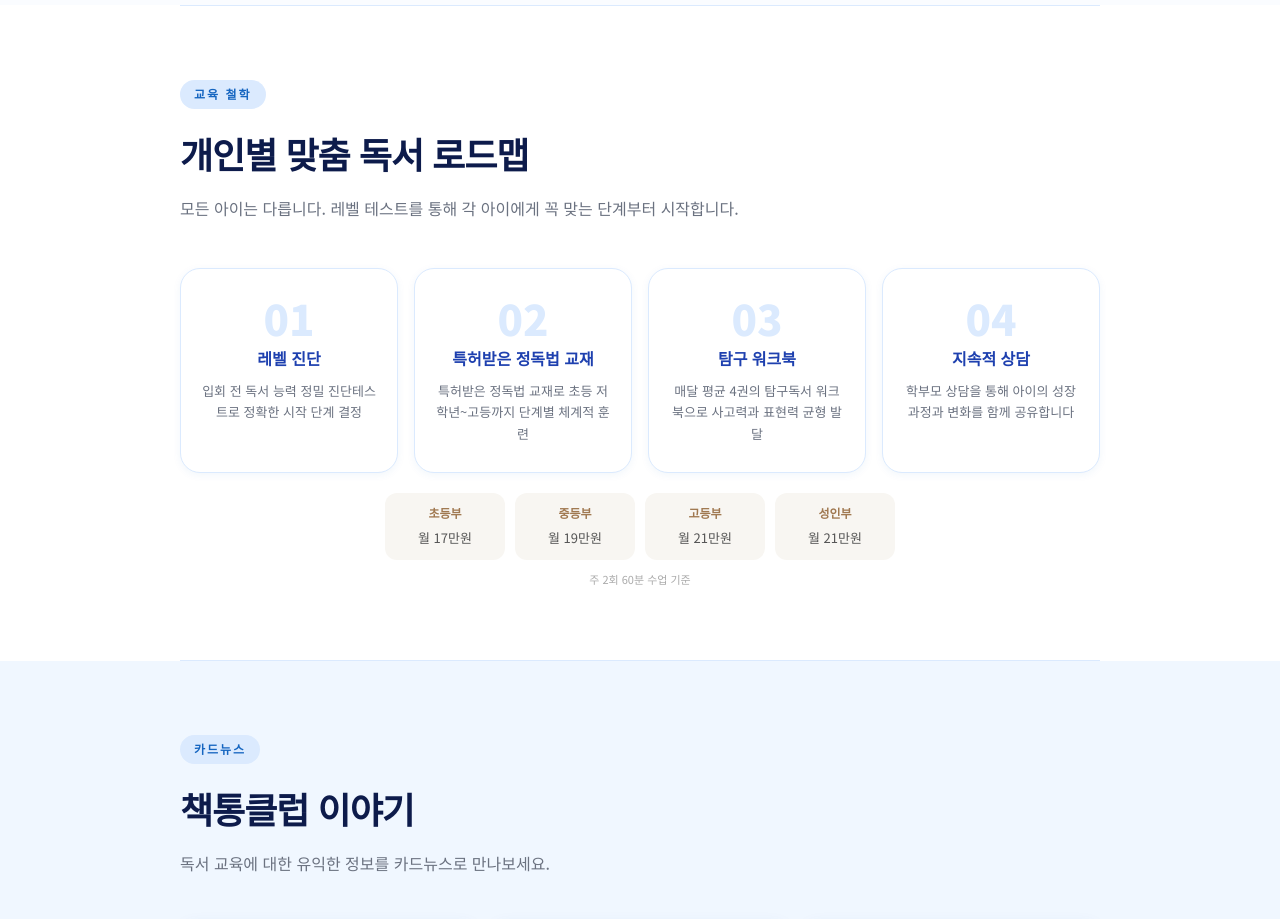
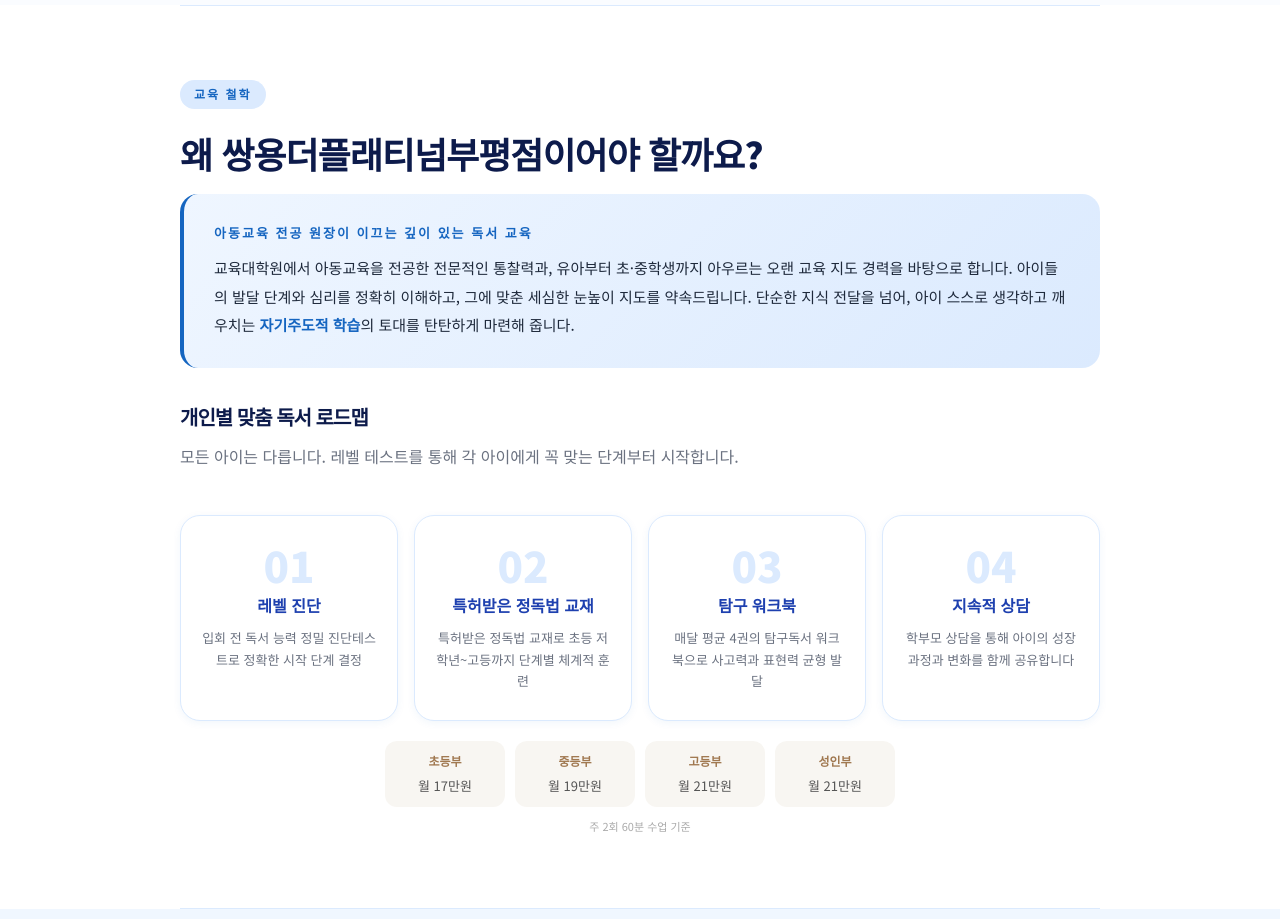
Before and after one commit to seol30838-dev/booktong0680, a plain HTML site: page index.html in a window 1280 px wide. Shown: the part 5100-6019 px from the top of the page. Drawn offline with Linux system fonts and the light colour scheme.

Commit message:
교육철학 섹션 - 원장 전문성 소개 내용 추가

```diff
--- a/index.html
+++ b/index.html
@@ -860,7 +860,12 @@ footer strong { color:#fff; font-size:15px; }
 <section class="sec">
   <div class="sec-inner">
     <div class="sec-tag">교육 철학</div>
-    <h2 class="sec-title">개인별 맞춤 독서 로드맵</h2>
+    <h2 class="sec-title">왜 쌍용더플래티넘부평점이어야 할까요?</h2>
+    <div style="background:linear-gradient(135deg,#EFF6FF,#DBEAFE); border-radius:18px; padding:28px 30px; margin-bottom:32px; border-left:4px solid #1565C0; text-align:left;">
+      <div style="font-size:13px; font-weight:800; color:#1565C0; letter-spacing:2px; margin-bottom:10px;">아동교육 전공 원장이 이끄는 깊이 있는 독서 교육</div>
+      <p style="font-size:15px; color:#1E293B; line-height:1.9; margin:0;">교육대학원에서 아동교육을 전공한 전문적인 통찰력과, 유아부터 초·중학생까지 아우르는 오랜 교육 지도 경력을 바탕으로 합니다. 아이들의 발달 단계와 심리를 정확히 이해하고, 그에 맞춘 세심한 눈높이 지도를 약속드립니다. 단순한 지식 전달을 넘어, 아이 스스로 생각하고 깨우치는 <strong style="color:#1565C0;">자기주도적 학습</strong>의 토대를 탄탄하게 마련해 줍니다.</p>
+    </div>
+    <h3 class="sec-title" style="font-size:20px; margin-bottom:8px;">개인별 맞춤 독서 로드맵</h3>
     <p class="sec-desc">모든 아이는 다릅니다. 레벨 테스트를 통해 각 아이에게 꼭 맞는 단계부터 시작합니다.</p>
     <div class="phil-grid">
       <div class="phil-card"><div class="phil-num">01</div><h4>레벨 진단</h4><p>입회 전 독서 능력 정밀 진단테스트로 정확한 시작 단계 결정</p></div>
```
Also changed, not shown: 책통클럽_소개페이지.html (+6 -1 lines).
